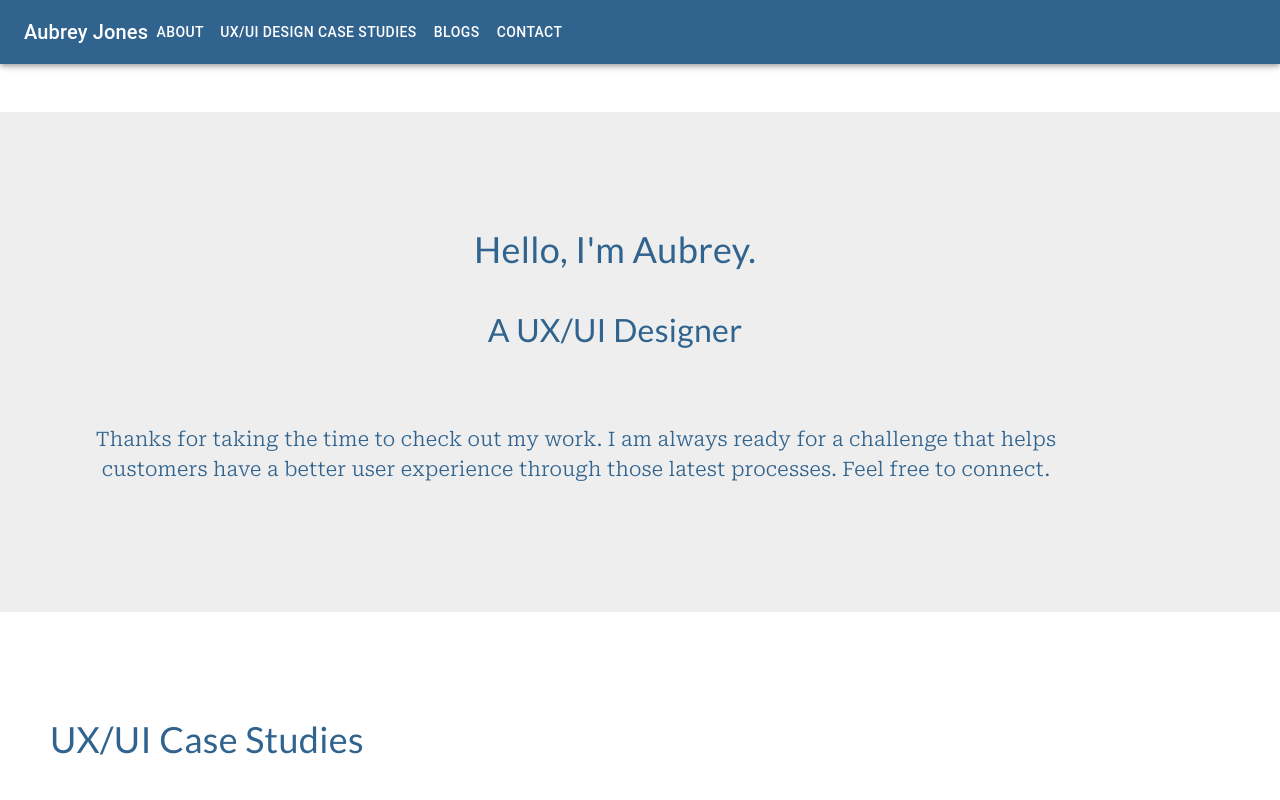
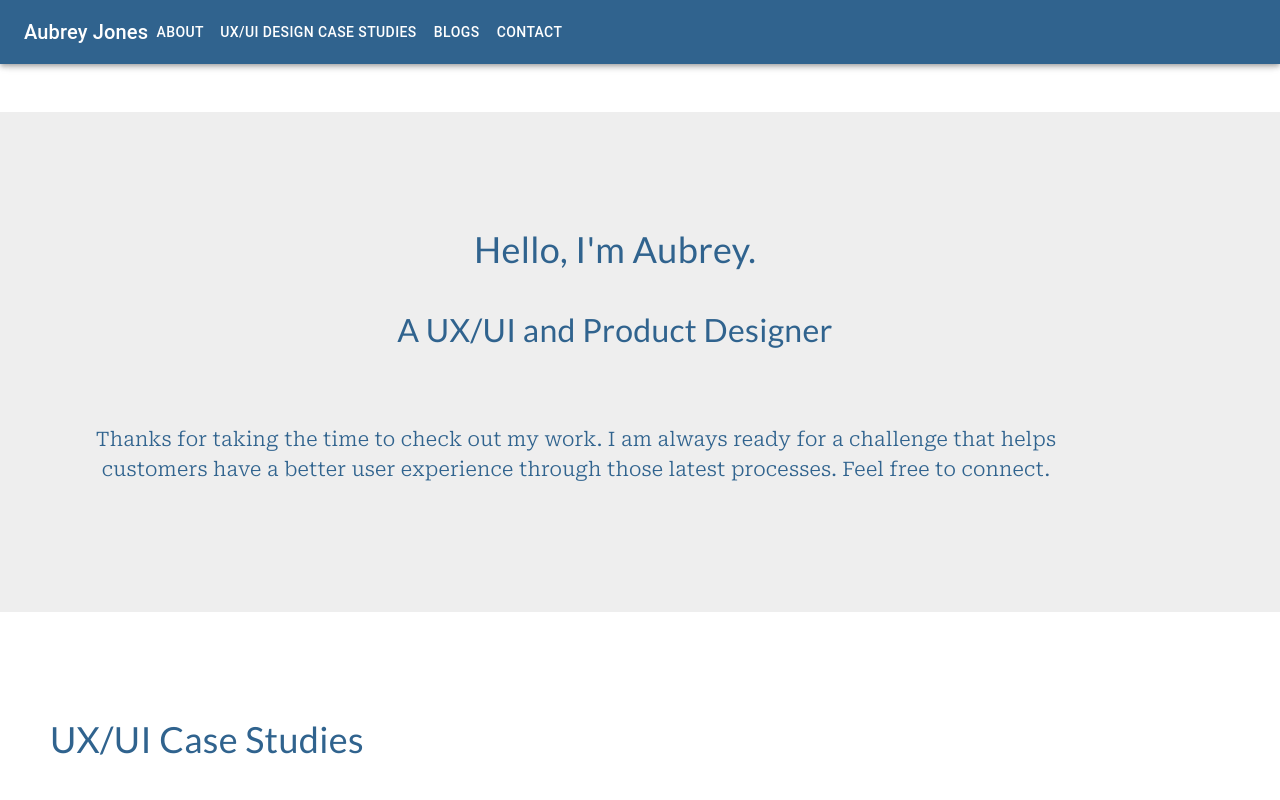
Before and after one commit to aubreyjonescreatives/ux-ui-portfolio, a React (Create React App) app: page / in a window 1280 px wide. Shown: the top 800 px of the page. Built offline with nearby package versions, Linux system fonts and the light colour scheme; grey boxes are pictures that could not be loaded.

Commit message:
updated title

```diff
--- a/src/Pages/Landing.js
+++ b/src/Pages/Landing.js
@@ -229,7 +229,7 @@ return (
 
 <Typography sx={headerStylesName} id="aboutme">Hello, I'm Aubrey.</Typography>
 
-<Typography sx={headerStylesTitle} id="aboutme">A UX/UI Designer</Typography>
+<Typography sx={headerStylesTitle} id="aboutme">A UX/UI and Product Designer</Typography>
 
 
 
```
